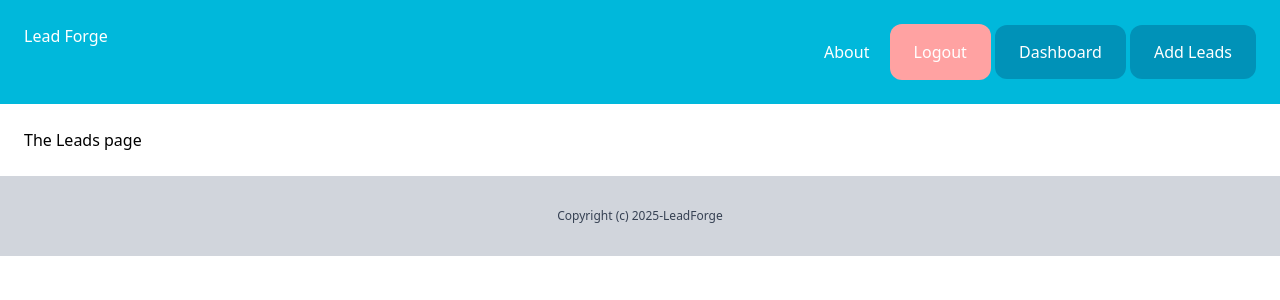
After one commit to shirshanag/LeadForge, a Django app: page /dashboard/leads/add_lead/ in a window 1280 px wide. The commit adds this page. Shown: the top 300 px of the page. Run offline with Django 5.2, Linux system fonts and the light colour scheme; the visitor is signed in with stand-in values (Sample User, id 1).

Commit message:
Added lead model, priority system, and CRM workflow components

```diff
--- /dev/null
+++ b/leadforge/lead/forms.py
@@ -0,0 +1,7 @@
+from django import forms
+from .models import Lead
+
+class AddLeadForm(forms.ModelForm):
+    class Meta:
+        model=Lead
+        fields=('name','email','decription','priority','choice_status')
--- a/leadforge/lead/models.py
+++ b/leadforge/lead/models.py
@@ -28,3 +28,7 @@ class Lead(models.Model):
     choice_status=models.CharField(max_length=10,choices= CHOICES_STATUS,default=NEW)
     created_by=models.ForeignKey(User,related_name='leads',on_delete=models.CASCADE)
     created_at=models.DateTimeField(auto_now_add=True)
+    modified_at=models.DateField(auto_now=True)
+
+    def __str__(self):
+        return self.name
--- /dev/null
+++ b/leadforge/lead/urls.py
@@ -0,0 +1,6 @@
+from django.urls import path
+from . import views
+
+urlpatterns = [
+    path("add_lead/",views.add_lead,name='add_lead')
+]
--- a/leadforge/lead/views.py
+++ b/leadforge/lead/views.py
@@ -1,3 +1,9 @@
 from django.shortcuts import render
-
+from django.contrib.auth.decorators import login_required
+from .forms import AddLeadForm
 # Create your views here.
+@login_required
+def add_lead(request):
+    form=AddLeadForm()
+    return render(request,"leads/leads.html",
+                {'form':form})
--- a/leadforge/leadforge/settings.py
+++ b/leadforge/leadforge/settings.py
@@ -41,7 +41,8 @@ INSTALLED_APPS = [
     'django.contrib.staticfiles',
     'core',
     'Userprofile',
-    'dashboard'
+    'dashboard',
+    'lead'
 ]
 
 MIDDLEWARE = [
--- a/leadforge/leadforge/urls.py
+++ b/leadforge/leadforge/urls.py
@@ -27,5 +27,6 @@ urlpatterns = [
     path('signup/',signup,name="signup"),
     path('login/',views.LoginView.as_view(template_name='Userprofile/login.html'),name='login'),
     path('logout/',views.LogoutView.as_view(),name='logout'),
+    path('dashboard/leads/',include('lead.urls')),
     path('dashboard/',include('dashboard.urls'))
 ]
--- a/leadforge/templates/core/base.html
+++ b/leadforge/templates/core/base.html
@@ -19,6 +19,7 @@
                   Logout
                 </button>
                 <a href="{% url 'dashboard' %}" class="py-4 px-6 bg-cyan-600 rounded-xl text-white">Dashboard</a>
+                <a href="{% url 'add_lead' %}" class="py-4 px-6 bg-cyan-600 rounded-xl text-white">Add Leads</a>
                 </form>
               {% else %}
                 <a href="{% url 'login' %}" class="py-4 px-6 bg-cyan-600 rounded-xl text-white">Login</a>
--- /dev/null
+++ b/leadforge/templates/leads/leads.html
@@ -0,0 +1,7 @@
+{% extends 'core/base.html' %}
+{% block title %}Add Lead{% endblock %}
+{% block content %}
+<div class="py-6 px-6">
+     <h1>The Leads page</h1>
+</div>
+{% endblock %}
```
Also changed, not shown: leadforge/Userprofile/models.py (line endings or trailing spaces), leadforge/lead/migrations/0001_initial.py (added), leadforge/lead/migrations/0002_lead_modified_at.py (added).
